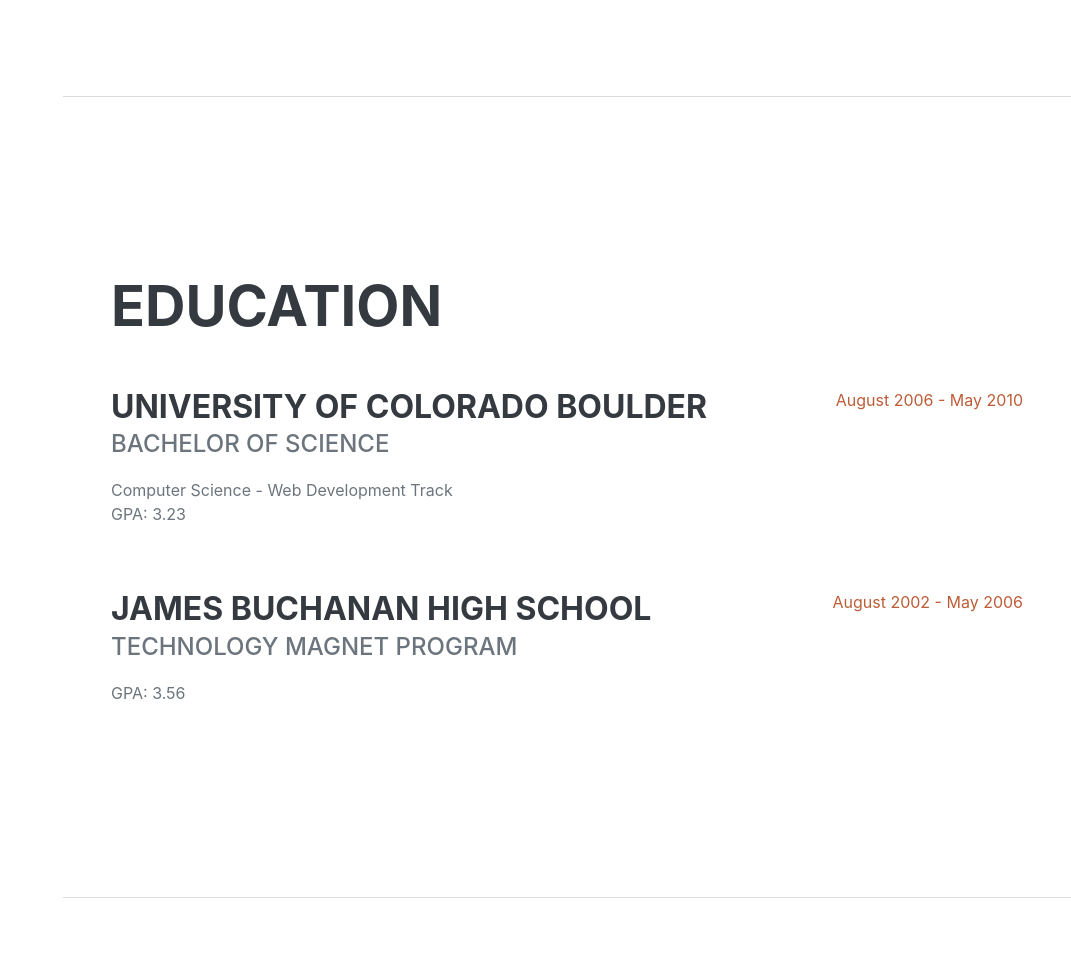
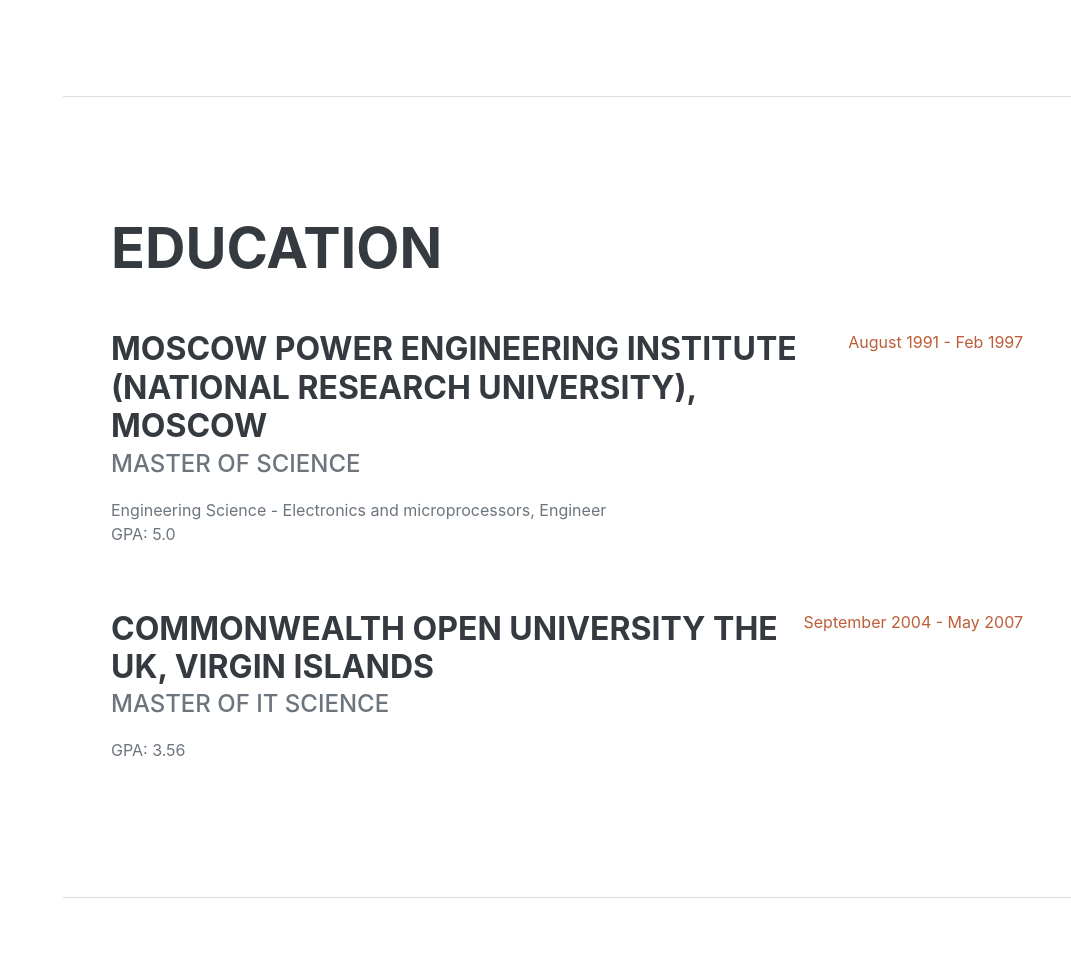
Before and after one commit to crazydigger/portfolio, a Django app: template portfolio/portfolio/templates/index.html in a window 1280 px wide. Shown: the part 2582-3537 px from the top of the page, without its empty margins (209-1280 px from the left). Run offline with Django 4.2, Linux system fonts and the light colour scheme; the template is opened without the code that fills it, so the values that code supplies are empty; some libraries are stand-ins or nearby versions; some web fonts are replaced.

Commit message:
update added

```diff
--- a/portfolio/portfolio/settings.py
+++ b/portfolio/portfolio/settings.py
@@ -22,10 +22,12 @@ BASE_DIR = Path(__file__).resolve().parent.parent
 
 # SECURITY WARNING: keep the secret key used in production secret!
 SECRET_KEY = 'django-insecure-lj#oe=dv8(v-$$sexkm1lx5h2eywn*&!954gzkbz7^byx3xu0e'
-
+import os
+SECRET_KEY = os.environ.get('DJANGO_SECRET_KEY', 'cg#p$g+j9tax!#a3cup@1$8obt2_+&k3q+pmu)5%asj6yjpkag'
 # SECURITY WARNING: don't run with debug turned on in production!
 DEBUG = True
-
+DEBUG = True
+DEBUG = bool( os.environ.get('DJANGO_DEBUG', True) )
 ALLOWED_HOSTS = ['smolai.ru',' 45.67.230.79','127.0.0.1']
 
 
--- a/portfolio/portfolio/templates/index.html
+++ b/portfolio/portfolio/templates/index.html
@@ -130,20 +130,20 @@
                     <h2 class="mb-5">Education</h2>
                     <div class="d-flex flex-column flex-md-row justify-content-between mb-5">
                         <div class="flex-grow-1">
-                            <h3 class="mb-0">University of Colorado Boulder</h3>
-                            <div class="subheading mb-3">Bachelor of Science</div>
-                            <div>Computer Science - Web Development Track</div>
-                            <p>GPA: 3.23</p>
+                            <h3 class="mb-0">Moscow Power Engineering Institute (National Research University), Moscow</h3>
+                            <div class="subheading mb-3">Master of Science</div>
+                            <div>Engineering Science - Electronics and microprocessors, Engineer</div>
+                            <p>GPA: 5.0</p>
                         </div>
-                        <div class="flex-shrink-0"><span class="text-primary">August 2006 - May 2010</span></div>
+                        <div class="flex-shrink-0"><span class="text-primary">August 1991 - Feb 1997</span></div>
                     </div>
                     <div class="d-flex flex-column flex-md-row justify-content-between">
                         <div class="flex-grow-1">
-                            <h3 class="mb-0">James Buchanan High School</h3>
-                            <div class="subheading mb-3">Technology Magnet Program</div>
+                            <h3 class="mb-0">Commonwealth Open University The Uk, Virgin Islands</h3>
+                            <div class="subheading mb-3">Master of IT Science</div>
                             <p>GPA: 3.56</p>
                         </div>
-                        <div class="flex-shrink-0"><span class="text-primary">August 2002 - May 2006</span></div>
+                        <div class="flex-shrink-0"><span class="text-primary">September 2004 - May 2007</span></div>
                     </div>
                 </div>
             </section>
```
